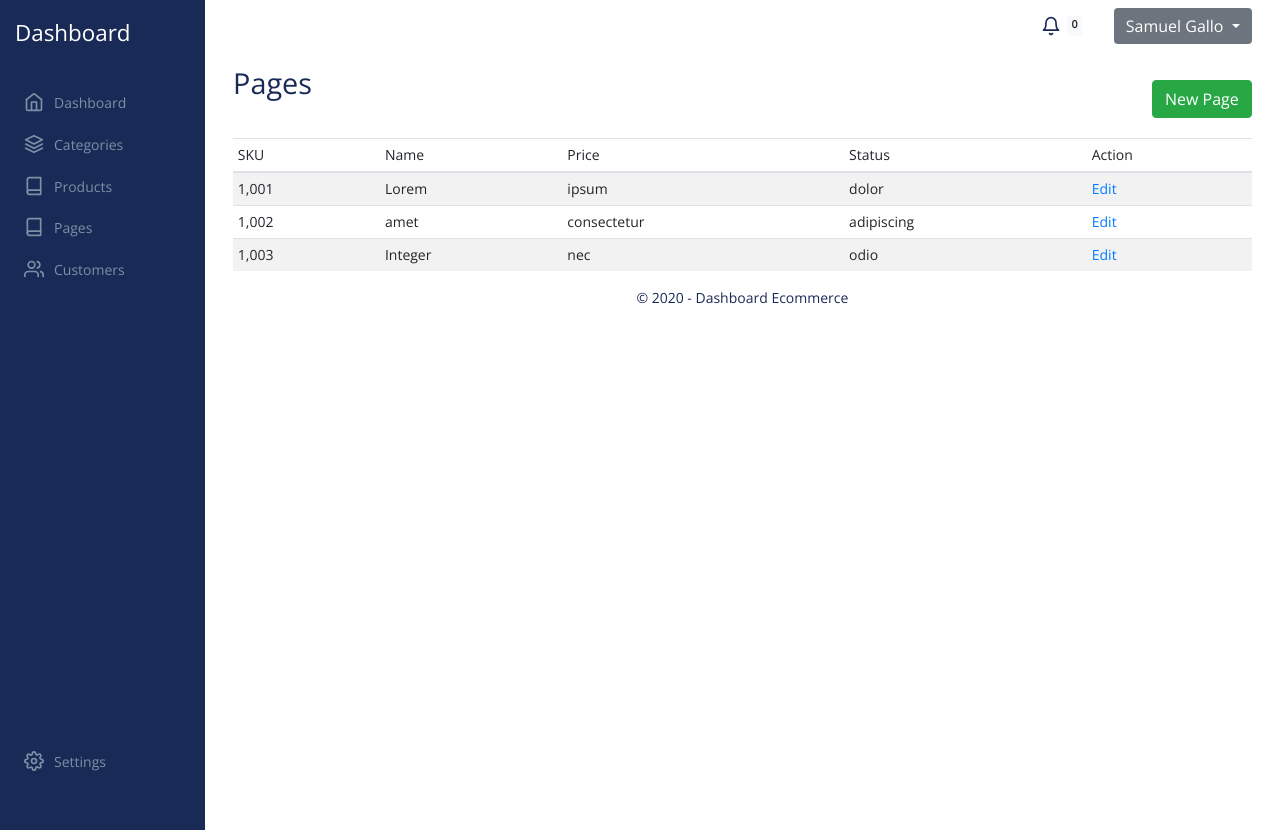
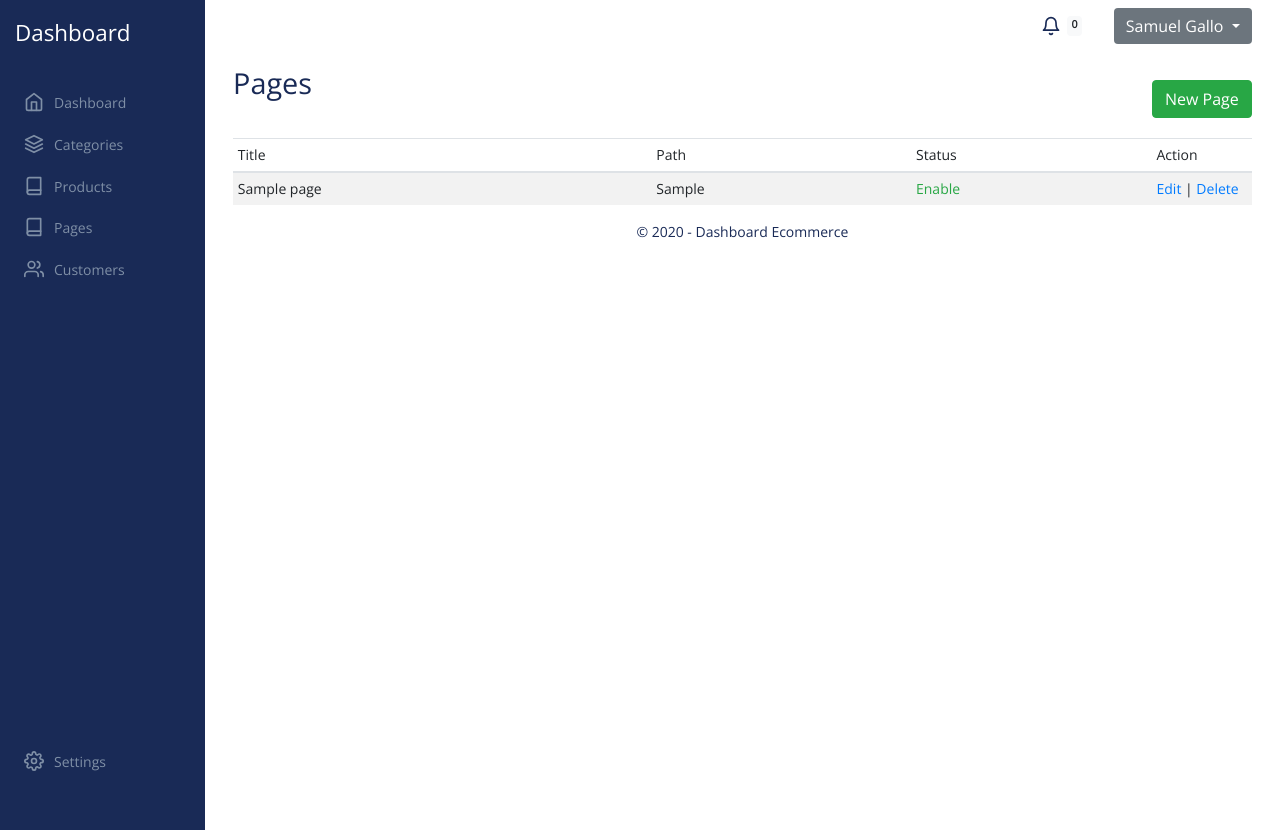
Before and after one commit to samuelgallo/ecommerce-dashboard, a Node server app: page /dashboard/pages in a window 1280 px wide. Run offline with Node 20, Linux system fonts and the light colour scheme; tables that the repository leaves empty hold one stand-in row (values such as "Sample post"); some libraries are stand-ins or nearby versions.

Commit message:
small fixes

```diff
--- a/models/ProductModel.js
+++ b/models/ProductModel.js
@@ -10,7 +10,7 @@ const Product = new mongoose.Schema({
   path: String,
   quantity: Number,
   images: Array
-},{
+}, {
   timestamps: true
 })
 
--- a/routes/dashboard.js
+++ b/routes/dashboard.js
@@ -7,6 +7,7 @@ const upload = require('../config/multer')
 const Dashboard = require('../controllers/DashboardController')
 const Settings = require('../controllers/SettingsController')
 const Products = require('../controllers/ProductsController')
+const Pages = require('../controllers/PagesController')
 
 // Routes
 routes.get('/', Dashboard.index)
@@ -32,9 +33,13 @@ routes.get('/categories', (req, res) => {
   res.status(200).render('catalog/index', {title: 'Category'})
 })
 
-routes.get('/pages', (req, res) => {
-  res.status(200).render('pages/index', {title: 'Products'})
-})
+// Routes Pages
+routes.get('/pages', Pages.index)
+routes.get('/pages/create', Pages.create)
+routes.get('/pages/edit/:id', Pages.edit)
+routes.post('/pages/save', Pages.save)
+routes.post('/pages/save/edit/:id', Pages.save)
+routes.get('/pages/delete/:id', Pages.delete)
 
 routes.get('/customers', (req, res) => {
   res.status(200).render('customer/index', {title: 'Customers'})
--- a/views/pages/index.ejs
+++ b/views/pages/index.ejs
@@ -14,7 +14,7 @@
           </div>
         </div>
         <div class="col-6 align-self-center text-lg-right">
-          <a class="btn btn-success" href="#" role="button">New Page</a>
+          <a class="btn btn-success" href="/dashboard/pages/create" role="button">New Page</a>
         </div>
       </div>
 
@@ -24,38 +24,26 @@
         <table class="table table-striped table-sm">
           <thead>
             <tr>
-              <th>SKU</th>
-              <th>Name</th>
-              <th>Price</th>
+              <th>Title</th>
+              <th>Path</th>
               <th>Status</th>
-              <th>Action</th>
+              <th width="100">Action</th>
             </tr>
           </thead>
           <tbody>
-            <tr>
-              <td>1,001</td>
-              <td>Lorem</td>
-              <td>ipsum</td>
-              <td>dolor</td>
-              <td><a href="/treta">Edit</a></td>
-            </tr>
-            <tr>
-              <td>1,002</td>
-              <td>amet</td>
-              <td>consectetur</td>
-              <td>adipiscing</td>
-              <td><a href="#">Edit</a></td>
-            </tr>
-            <tr>
-              <td>1,003</td>
-              <td>Integer</td>
-              <td>nec</td>
-              <td>odio</td>
-              <td><a href="#">Edit</a></td>
-            </tr>
+
+            <% pages.forEach(function(page) { %>
+              <tr>
+                <td><%= page.title %></td>
+                <td><%= page.path %></td>
+                <td class="text-capitalize <%- page.status =='1' ? 'text-success' : 'text-danger' %>"><%- page.status =='1' ? 'Enable' : 'Disable' %></td>
+                <td><a href="/dashboard/pages/edit/<%= page._id %>">Edit</a> | <a href="/dashboard/pages/delete/<%= page._id %>" onclick="return confirm('Are you sure you want to delete this item?');">Delete</a></td>
+              </tr>
+            <% }); %>
 
           </tbody>
         </table>
+
       </div>
     </div>
   </div>
```
Also changed, not shown: controllers/ProductsController.js (indentation only).
